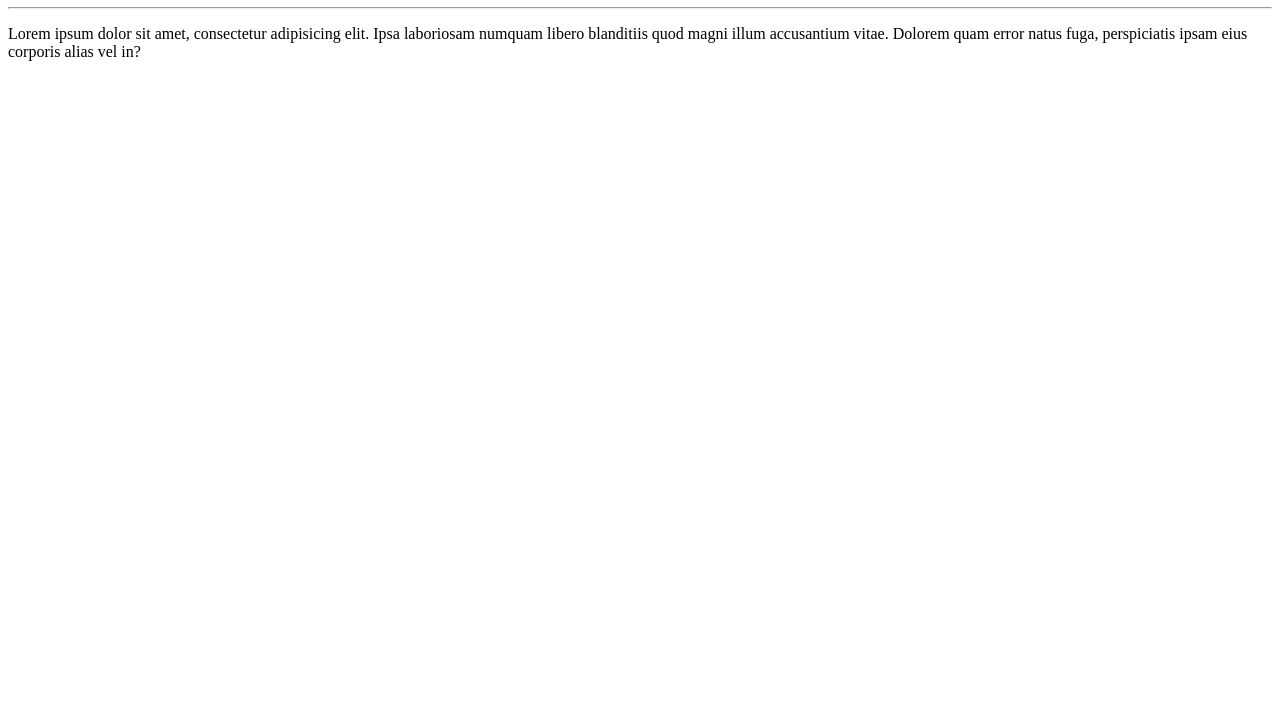
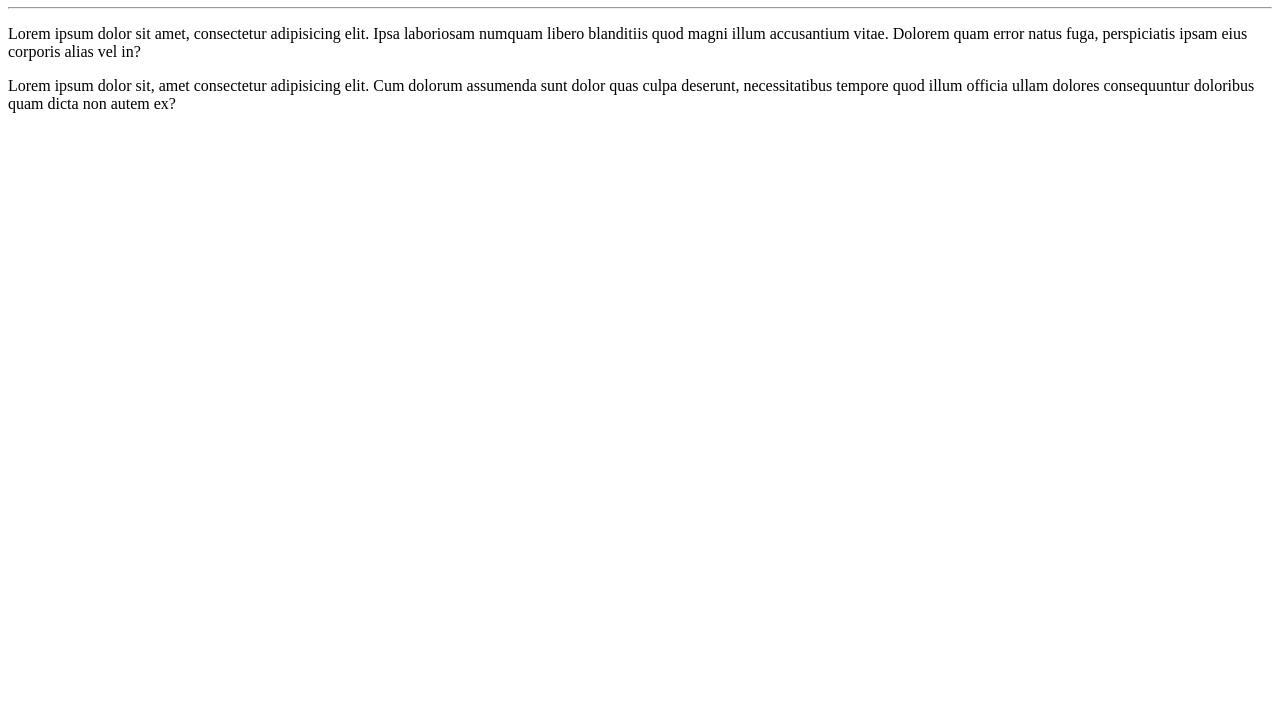
Before and after one commit to raulgranja/Ola-Mundo, a plain HTML site: page site-exemplo/index.html in a window 1280 px wide. Shown: the part 73-800 px from the top of the page. Drawn offline with Linux system fonts and the light colour scheme.

Commit message:
Adicionei um parágrafo

```diff
--- a/site-exemplo/index.html
+++ b/site-exemplo/index.html
@@ -10,5 +10,6 @@
     <h1>Olá, Mundo!</h1>
     <hr>
     <p>Lorem ipsum dolor sit amet, consectetur adipisicing elit. Ipsa laboriosam numquam libero blanditiis quod magni illum accusantium vitae. Dolorem quam error natus fuga, perspiciatis ipsam eius corporis alias vel in?</p>
+    <p>Lorem ipsum dolor sit, amet consectetur adipisicing elit. Cum dolorum assumenda sunt dolor quas culpa deserunt, necessitatibus tempore quod illum officia ullam dolores consequuntur doloribus quam dicta non autem ex?</p>
 </body>
 </html>
```
